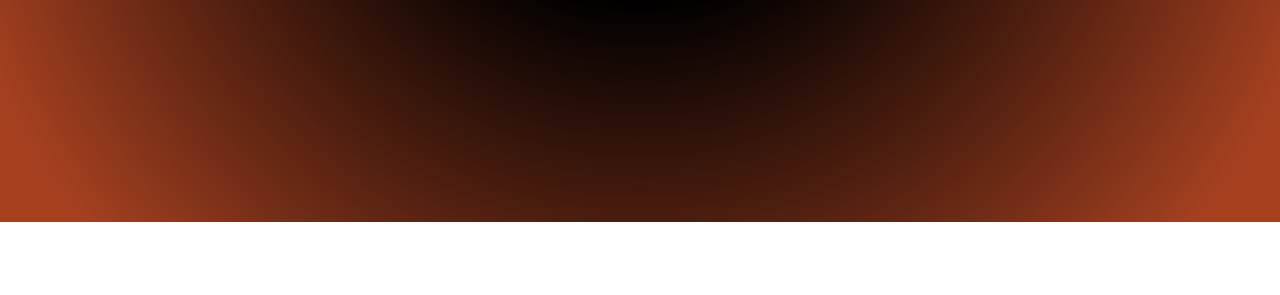
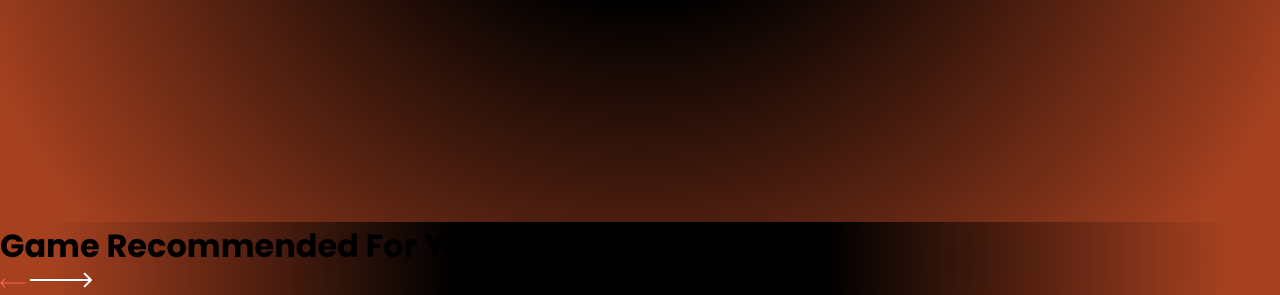
Before and after one commit to pankaj-kb/Ineuron-Project-9, a plain HTML site: page index.html in a window 1280 px wide. Shown: the part 2478-2773 px from the top of the page. Before the commit the page ends 2700 px from the top, so only its background shows below. Drawn offline with Linux system fonts and the light colour scheme.

Commit message:
strting recommandation section

```diff
--- a/CSS/styles.css
+++ b/CSS/styles.css
@@ -298,8 +298,8 @@ nav img {
     display: flex;
     align-items: center;
     height: 900px;
-    background: rgb(0,0,0);
-background: radial-gradient(circle, rgba(0,0,0,1) 29%, rgba(166,65,32,1) 92%);
+    background: rgb(0, 0, 0);
+    background: radial-gradient(circle, rgba(0, 0, 0, 1) 29%, rgba(166, 65, 32, 1) 92%);
     justify-content: space-evenly;
     /* border-top: 1px solid #000000; */
     gap: 200px;
@@ -318,7 +318,7 @@ background: radial-gradient(circle, rgba(0,0,0,1) 29%, rgba(166,65,32,1) 92%);
 .warGameSection2-right {
     display: flex;
     flex-direction: column;
-    position:relative;
+    position: relative;
     /* left: 500px; */
     gap: 50px;
     width: 600px
@@ -369,3 +369,10 @@ background: radial-gradient(circle, rgba(0,0,0,1) 29%, rgba(166,65,32,1) 92%);
     color: #ffffff;
     border: #DF3A11;
 }
+
+/* Reccomendation Section */
+
+.recommandation-section {
+    background: rgb(0, 0, 0);
+    background: radial-gradient(circle, rgba(0, 0, 0, 1) 29%, rgba(166, 65, 32, 1) 92%);
+}
--- a/index.html
+++ b/index.html
@@ -135,6 +135,19 @@
             </div>
         </div>
     </div>
+
+    <!-- Recommandation section -->
+
+    <div class="recommandation-section">
+        <div class="topSection">
+            <h1>Game Recommended For You This Week</h1>
+            <div class="leftRightArrow">
+                <img src="./Assets/Icons/leftArrow.svg" alt="">
+                <img src="./Assets/Icons/rightArrow.svg" alt="">
+            </div>
+        </div>
+    </div>
+
 </body>
 
 </html>
```
